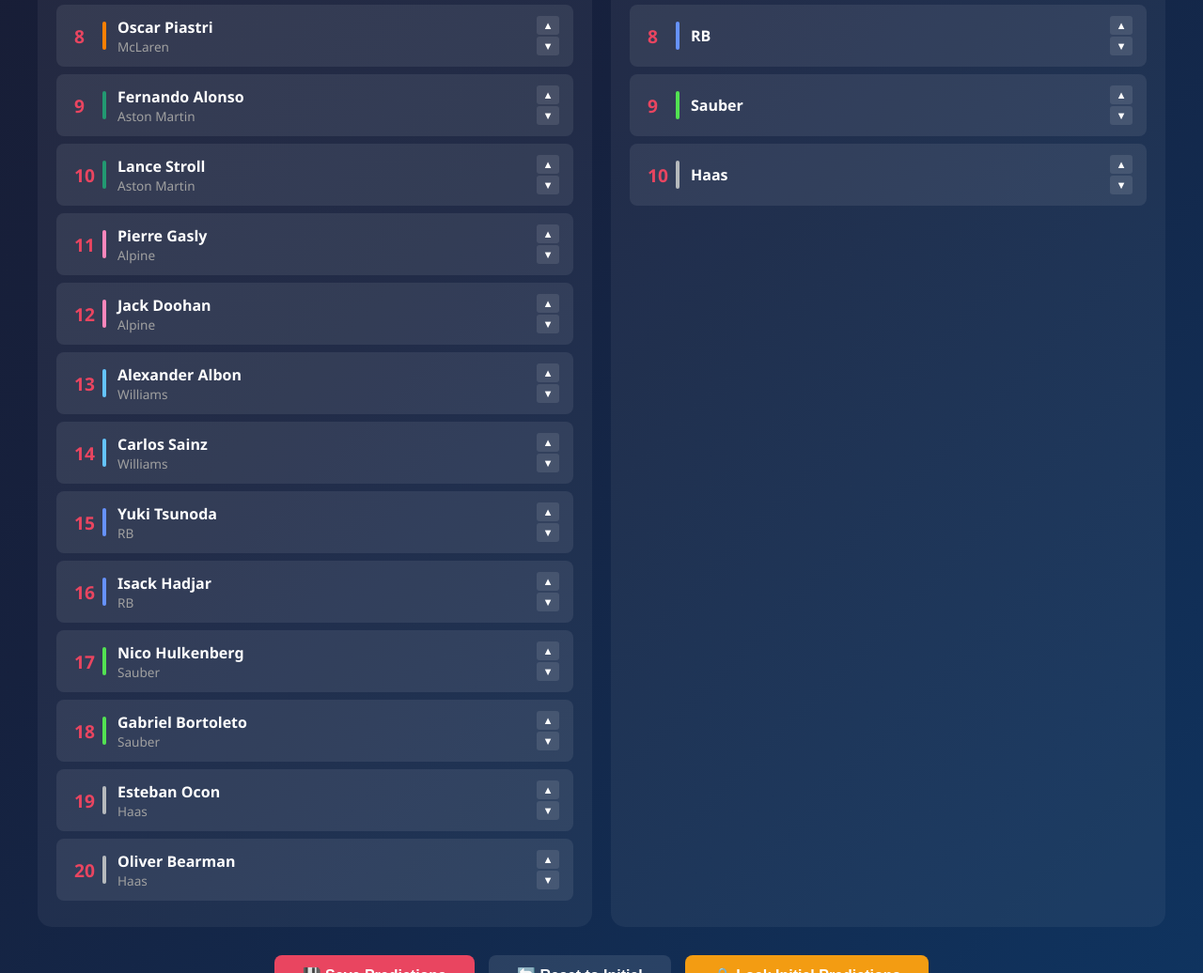
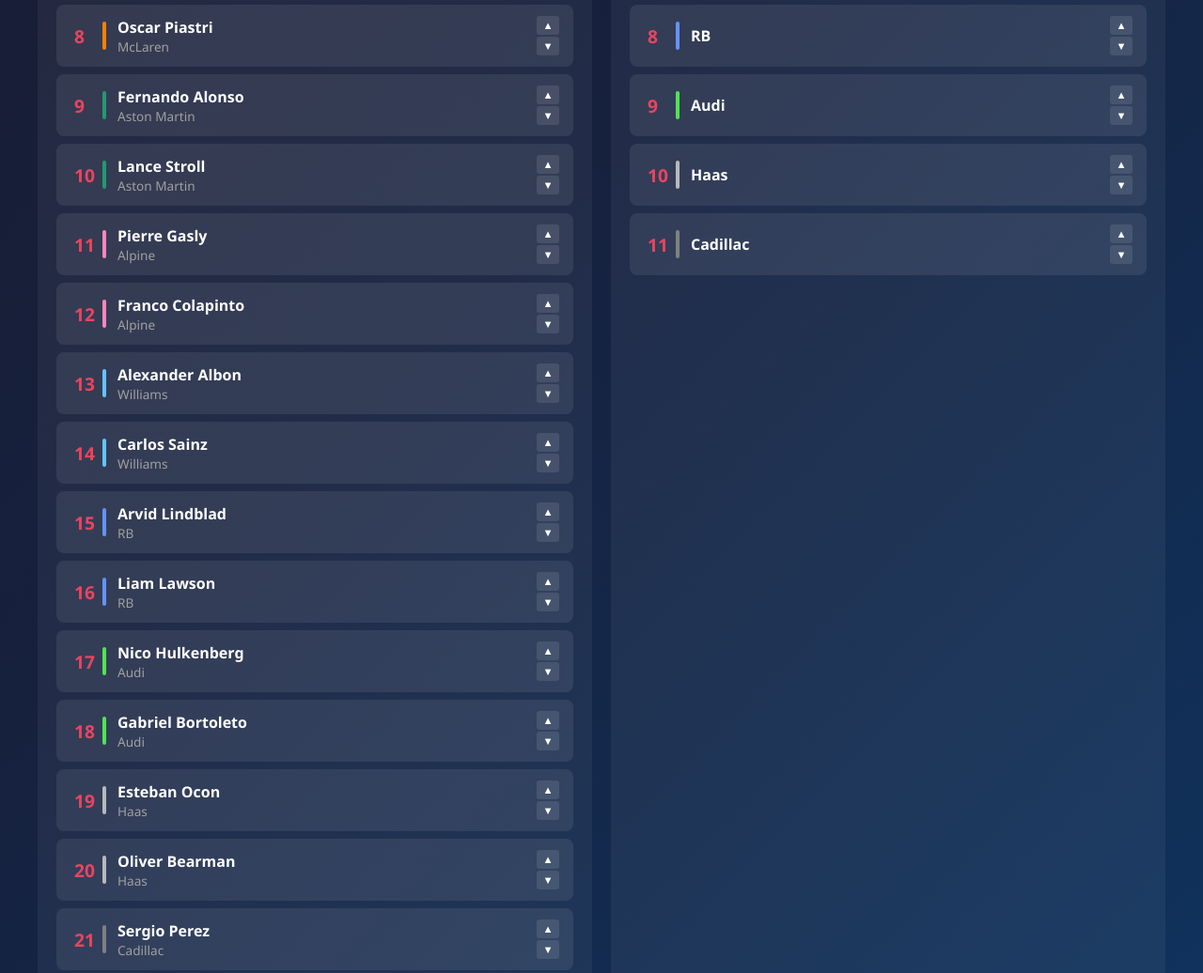
Before and after one commit to Sandylen/F1Predict2026, a plain HTML site: page index.html in a window 1280 px wide. Shown: the part 889-1925 px from the top of the page at 94% size. Drawn offline with Linux system fonts and the light colour scheme.

Commit message:
Update to 2026 lineup

```diff
--- a/index.html
+++ b/index.html
@@ -520,7 +520,7 @@
         // 2026 F1 Data (projected lineup)
         const initialDrivers = [
             { name: "Max Verstappen", team: "Red Bull Racing", color: "#3671C6" },
-            { name: "Liam Lawson", team: "Red Bull Racing", color: "#3671C6" },
+            { name: "Isack Hadjar", team: "Red Bull Racing", color: "#3671C6" },
             { name: "Lewis Hamilton", team: "Ferrari", color: "#E8002D" },
             { name: "Charles Leclerc", team: "Ferrari", color: "#E8002D" },
             { name: "George Russell", team: "Mercedes", color: "#27F4D2" },
@@ -530,15 +530,17 @@
             { name: "Fernando Alonso", team: "Aston Martin", color: "#229971" },
             { name: "Lance Stroll", team: "Aston Martin", color: "#229971" },
             { name: "Pierre Gasly", team: "Alpine", color: "#FF87BC" },
-            { name: "Jack Doohan", team: "Alpine", color: "#FF87BC" },
+            { name: "Franco Colapinto", team: "Alpine", color: "#FF87BC" },
             { name: "Alexander Albon", team: "Williams", color: "#64C4FF" },
             { name: "Carlos Sainz", team: "Williams", color: "#64C4FF" },
-            { name: "Yuki Tsunoda", team: "RB", color: "#6692FF" },
-            { name: "Isack Hadjar", team: "RB", color: "#6692FF" },
-            { name: "Nico Hulkenberg", team: "Sauber", color: "#52E252" },
-            { name: "Gabriel Bortoleto", team: "Sauber", color: "#52E252" },
+            { name: "Arvid Lindblad", team: "RB", color: "#6692FF" },
+            { name: "Liam Lawson", team: "RB", color: "#6692FF" },
+            { name: "Nico Hulkenberg", team: "Audi", color: "#52E252" },
+            { name: "Gabriel Bortoleto", team: "Audi", color: "#52E252" },
             { name: "Esteban Ocon", team: "Haas", color: "#B6BABD" },
-            { name: "Oliver Bearman", team: "Haas", color: "#B6BABD" }
+            { name: "Oliver Bearman", team: "Haas", color: "#B6BABD" },
+            { name: "Sergio Perez", team: "Cadillac", color: "#808080" },
+            { name: "Valtteri Bottas", team: "Cadillac", color: "#808080" }
         ];
 
         const initialConstructors = [
@@ -550,8 +552,9 @@
             { name: "Alpine", color: "#FF87BC" },
             { name: "Williams", color: "#64C4FF" },
             { name: "RB", color: "#6692FF" },
-            { name: "Sauber", color: "#52E252" },
-            { name: "Haas", color: "#B6BABD" }
+            { name: "Audi", color: "#52E252" },
+            { name: "Haas", color: "#B6BABD" },
+            { name: "Cadillac", color: "#808080" }
         ];
 
         // State
```
